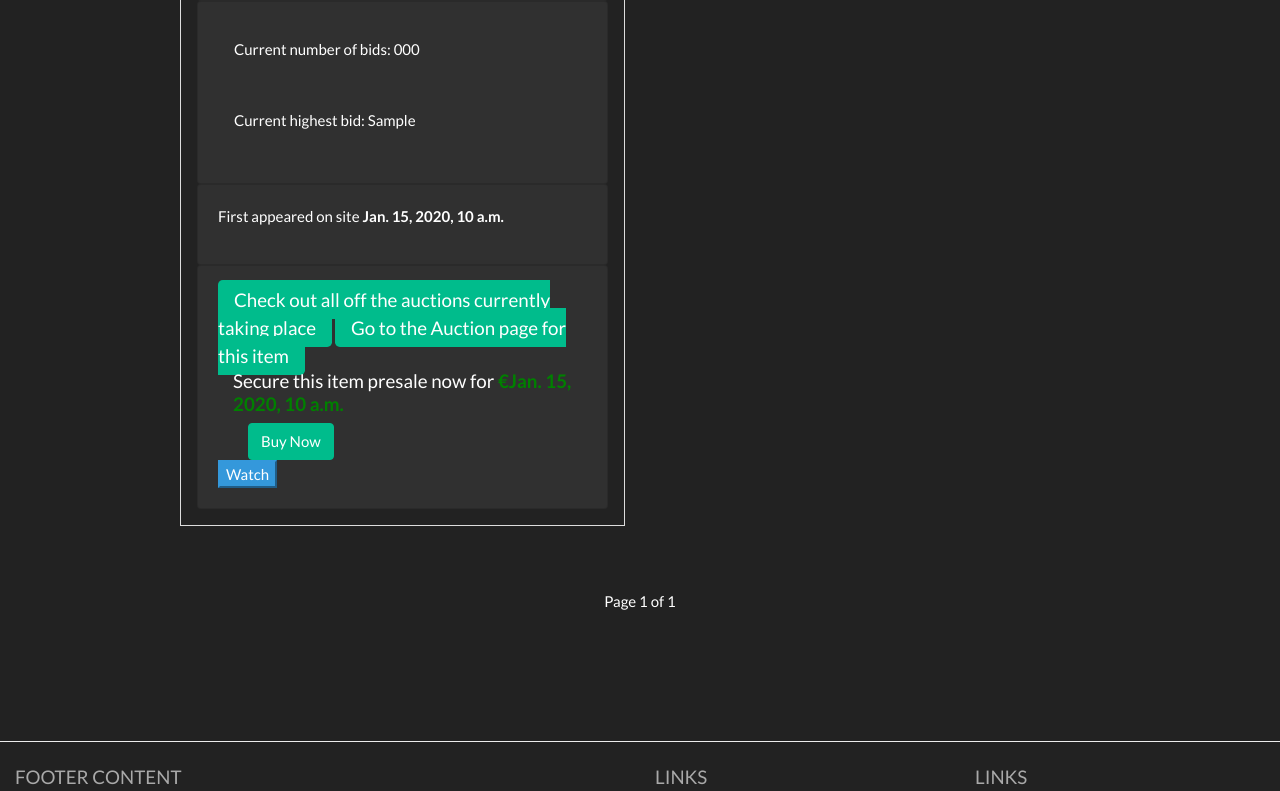
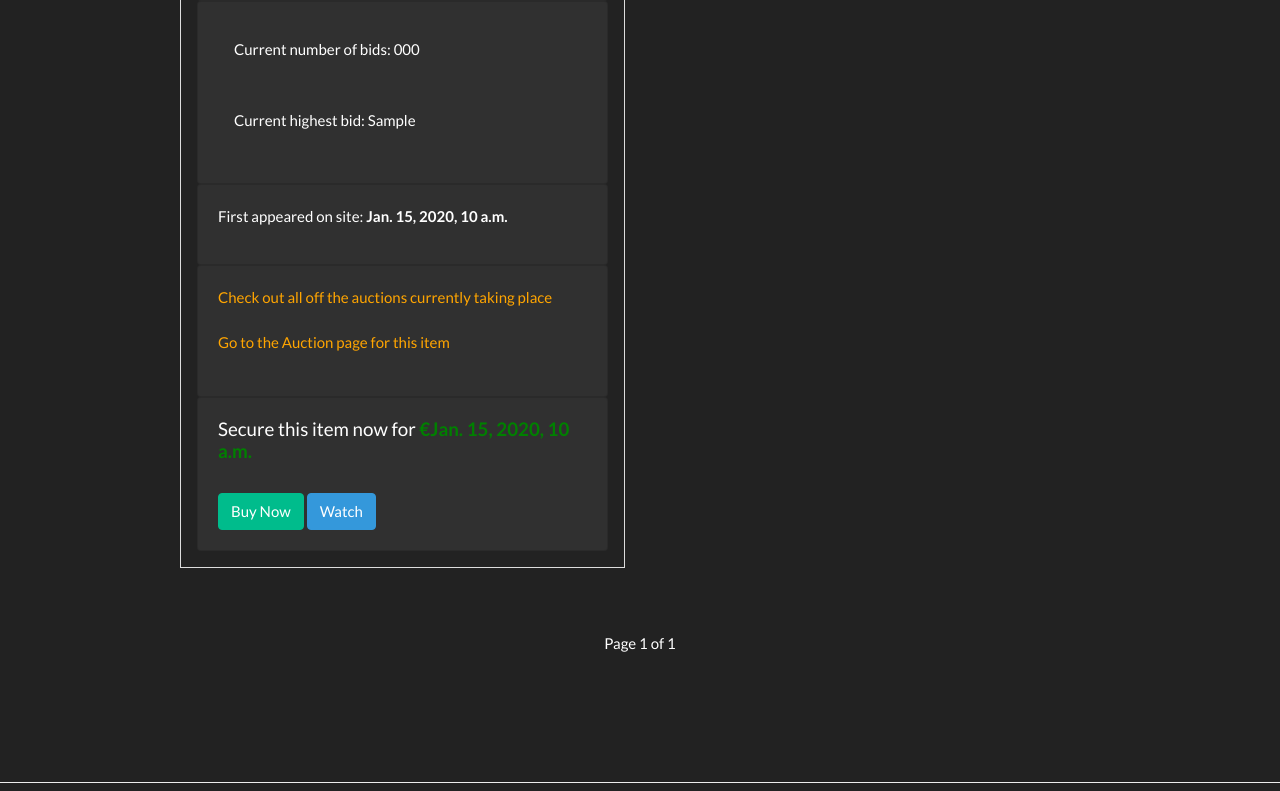
Before and after one commit to Didgerydont/fullstack-milestone, a Django app: template auction/templates/showallauctions.html in a window 1280 px wide. Shown: the part 1001-1792 px from the top of the page. Run offline with Django 3.2, Linux system fonts and the light colour scheme; the template is opened without the code that fills it: most values are stand-ins (such as "Sample title", 1, 10 or a date in 2020); grey boxes marked "Sample" are stand-in pictures; some libraries are stand-ins or nearby versions.

Commit message:
some styling added to showallauctions

```diff
--- a/auction/templates/showallauctions.html
+++ b/auction/templates/showallauctions.html
@@ -51,34 +51,36 @@
                     <p class="auction-info p-3">Current highest bid: {{ auction.current_leader }}</p>
                 </div>
                 <div class="card card-body">
-                    <p class="date-posted">First appeared on site <strong>{{ auction.date_posted }}</strong></p>
+                    <p class="date-posted">First appeared on site: <strong>  {{ auction.antiques.date_posted }}</strong></p>
                 </div>
 
                 <div class="card card-body">
                     <div class="to-the-auction">
-                        <a class="bg-success btn-lg" href="{% url 'auction:get_all_auctions' %}" style="color: white">Check out all off the auctions currently taking place</a>
-                        <a class="bg-success btn-lg" href="{% url 'auction:get_specific_auction' auction.pk %}" style="color: white">Go to the Auction page for this item</a>
-                        <form method="post" action="#">
-                        {% csrf_token %}
-                            <div class="buy-now">
-                                <div class="purchase-box">
-                                    <h5 class="purchase-header">Secure this item presale now for <strong style="color: green">€{{  auction.antiques.buy_now_price }}</strong></h5><span class="current-bid"><button class="buy-now btn btn-success" type="submit">Buy Now</button></span>
-                                </div>
-                            </div>
-                        </form>
-                        <div class="watch-box">
-                            <button class="input-group-btn btn-info" onclick="#">
-                                Watch
-                            </button>
+                        <div class="direct-box">
+                            <a class="success" href="{% url 'auction:get_all_auctions' %}" style="color: orange">Check out all off the auctions currently taking place</a>
+                        </div>
+                        <br>
+                        <div class="direct-box">
+                            <a class="success" href="{% url 'auction:get_specific_auction' auction.pk %}" style="color: orange">Go to the Auction page for this item</a>
+                        </div>
+                        <br>
+                    </div>
+                </div>
+                <div class="card card-body">
+                    <div class="buy-now-watch">
+                        <div class="purchase-box">
+                            <h5 class="purchase-header">Secure this item now for <strong style="color: green">€{{  auction.antiques.buy_now_price }}</strong></h5>
+                            <br>
+                            <button class="btn btn-success" type="submit">Buy Now</button>
+                            <button class="btn btn-info" onclick="#">Watch</button>
                         </div>
                     </div>
 
                 </div>
             </div>
         </div>
-        {% endfor %}
+    {% endfor %}
     </div>
-
 </div>
 <!--Includes Page numbers, currently set to 4 items a page as the fields are quite large-->
 {% include 'pagination.html' %}
--- a/static/css/custom.css
+++ b/static/css/custom.css
@@ -16,7 +16,7 @@ body {
 /* index */
 
 .jumbotron {
-    background-image: url('{% MEDIA_URL "static_images/jumbotron.jpg" %}');
+    background-image: url('{% static "static_images/jumbotron.jpg" %}');
 
 }
 .jumbo-title{
```
